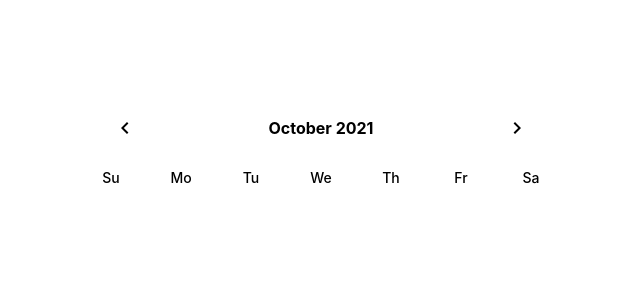
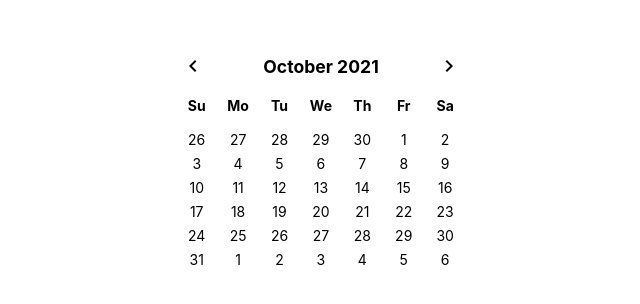
Before and after one commit to owenchang1992/react-hook-calendar, a React app: page / in a window 1280 px wide. Shown: the part 240-544 px from the top of the page, without its empty margins (319-959 px from the left). Built offline with nearby package versions, Linux system fonts and the light colour scheme; the HTML template or start-up script is replaced by a standard one.

Commit message:
Feat: create calendar days

```diff
--- a/src/components/Calendar.js
+++ b/src/components/Calendar.js
@@ -3,11 +3,13 @@ import '../styles/Calendar.css'
 import CalenderHeader from './CalendarHeader'
 import WeekTitles from './WeekTitles'
 import useCalendar from '../costomHook/useCalendar'
+import CalendarDays from './CalendarDays'
 
 const Calendar = () => {
   const {
     year,
     month,
+    days,
     monthForward,
     monthBackward,
   }  = useCalendar();
@@ -21,6 +23,7 @@ const Calendar = () => {
         onForwardClick={monthForward}
       />
       <WeekTitles />
+      <CalendarDays days={days}/>
     </div>
   )
 }
--- /dev/null
+++ b/src/components/CalendarDays.js
@@ -0,0 +1,20 @@
+import React from 'react'
+import '../styles/Calendar.css'
+
+const CalendarDays = ({ days }) => {
+  if (!days) return null;
+
+  return (
+    <div className="row">
+      {
+        days.dayList.map((day) => (
+          <div className="item">
+            {day}
+          </div>
+        ))
+      }
+    </div>
+  )
+}
+
+export default CalendarDays;
--- a/src/components/WeekTitles.js
+++ b/src/components/WeekTitles.js
@@ -4,7 +4,7 @@ import '../styles/Calendar.css'
 const weeks = ['Su', 'Mo', 'Tu', 'We', 'Th', 'Fr', 'Sa']
 
 const WeekTitles = () => (
-  <div className="weeks">
+  <div className="weeks row">
     {weeks.map((title) => <div key={title} className="item">{title}</div>)}
   </div>
 )
--- a/src/styles/Calendar.css
+++ b/src/styles/Calendar.css
@@ -4,7 +4,7 @@
   flex-direction: column;
   justify-content: flex-start;
   align-items: center;
-  width: 500px
+  width: 300px
 }
 
 .header {
@@ -13,14 +13,20 @@
   justify-content: space-between;
   align-items: center;
   width: 100%;
+  font-size: 1.1rem;
+}
+
+.row {
+  display: flex;
+  flex-wrap: wrap;
+  justify-content: flex-start;
+  align-items: center;
+  width: 100%
 }
 
 .weeks {
-  display: flex;
-  justify-content: space-around;
-  align-items: center;
-  width: 100%;
-  margin: 20px 0;
+  font-weight: 700;
+  margin: 10px 0;
 }
 
 .item {
@@ -31,13 +37,12 @@
   justify-content: center;
   align-items: center;
   vertical-align: middle;
-  font-weight: 500;
+  margin: 0 calc(100%/14 - 12px);
 }
 
 .icon {
   width: 24px;
   height: 24px;
-  margin: 0 2rem;
 }
 
 .header-title {
```
